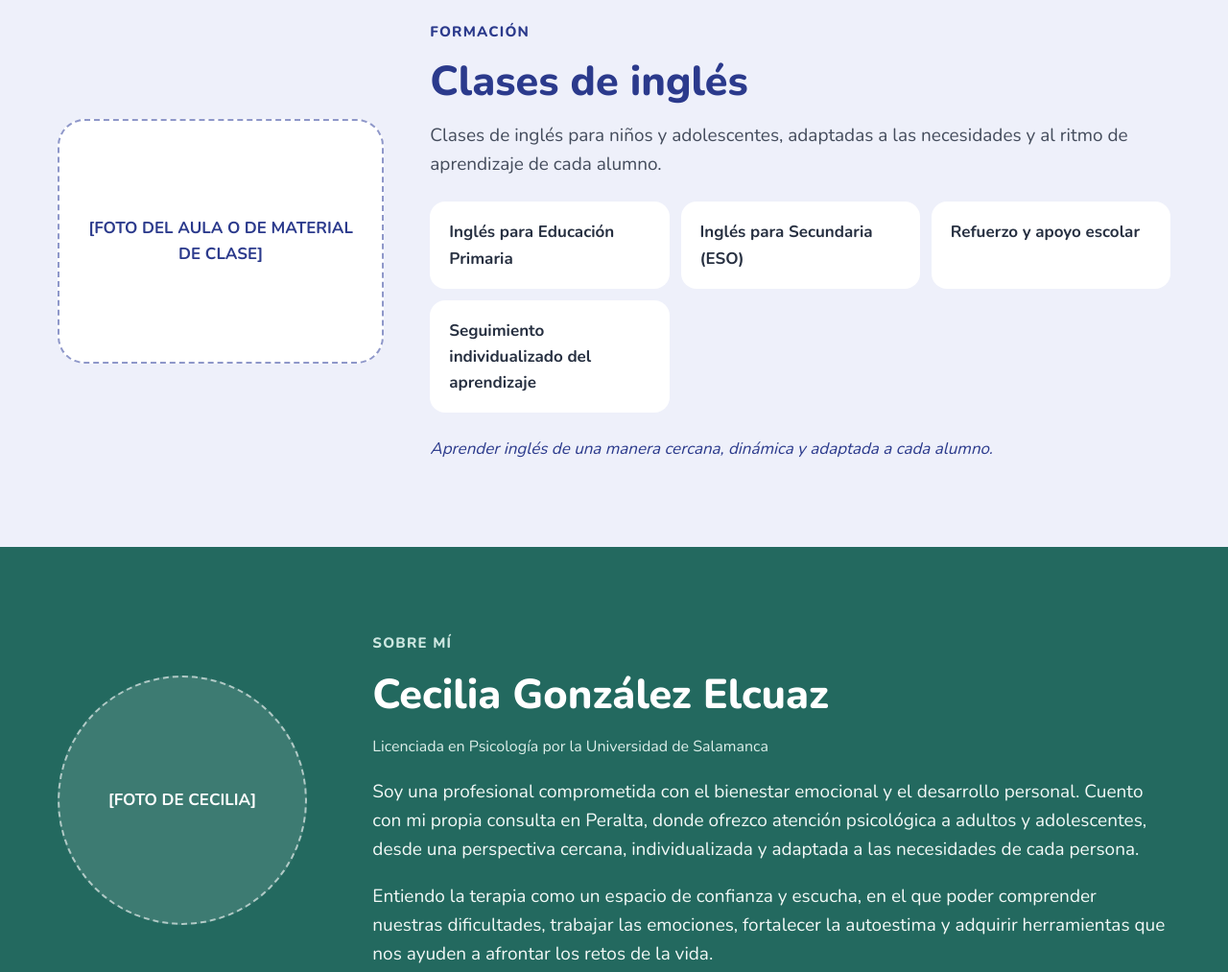
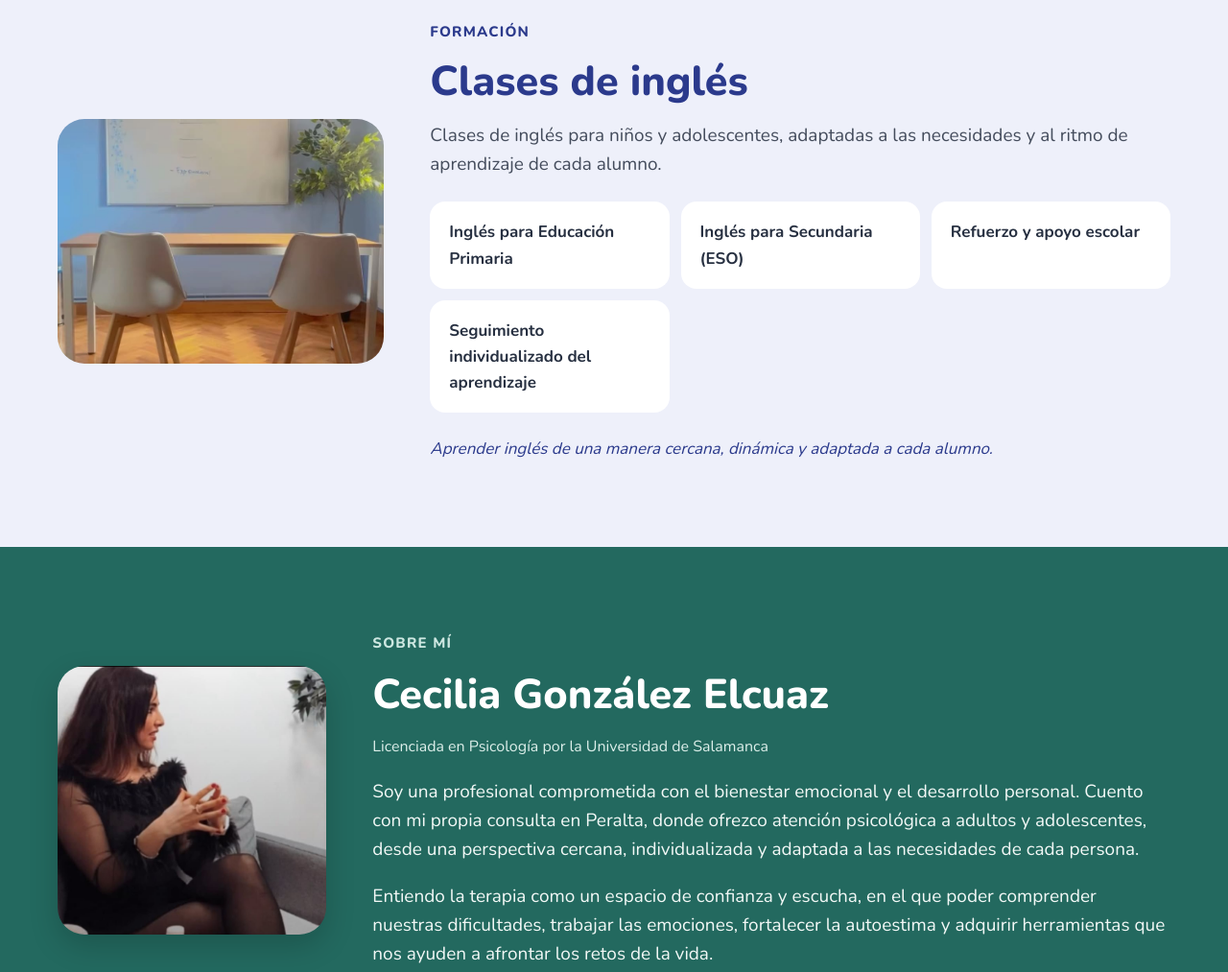
Before and after one commit to vetonek/cecilia, a plain HTML site: page index.html in a window 1280 px wide. Shown: the part 3300-4313 px from the top of the page at 96% size. Drawn offline with nearby package versions, Linux system fonts and the light colour scheme.

Commit message:
Añadir fotos de Cecilia y del aula
Co-Authored-By: Claude Opus 5.5 <noreply@anthropic.com>
Claude-Session: https://claude.ai/code/session_013XqdMojpH7WYjBmHCNsYw1

```diff
--- a/index.html
+++ b/index.html
@@ -153,7 +153,7 @@ Escríbeme por WhatsApp</a>
 <section id="ingles" style="background: #EEF0FA">
 <div style="max-width: 1160px; margin: 0 auto; padding: 88px 24px; display: flex; flex-wrap: wrap; gap: 48px; align-items: center">
 <div style="flex: 1 1 340px; min-width: 0">
-<div role="img" aria-label="Espacio reservado para una foto de las clases de inglés" style="aspect-ratio: 4 / 3; width: 100%; border-radius: 28px; background: #FFFFFF; border: 2px dashed #8E97C9; display: flex; align-items: center; justify-content: center; text-align: center; padding: 24px; box-sizing: border-box; color: #2B3A8C; font-weight: 700">[FOTO DEL AULA O DE MATERIAL DE CLASE]</div>
+<img src="img/aula.jpg" alt="Aula de la consulta en Peralta, con mesa, dos sillas y pizarra" style="aspect-ratio: 4 / 3; width: 100%; height: auto; object-fit: cover; object-position: 50% 62%; border-radius: 28px; display: block">
 </div>
 <div style="flex: 999 1 480px; min-width: 0; display: flex; flex-direction: column; gap: 16px">
 <p style="margin: 0; font-size: 15px; font-weight: 800; letter-spacing: 0.08em; text-transform: uppercase; color: #2B3A8C">Formación</p>
@@ -174,7 +174,7 @@ Escríbeme por WhatsApp</a>
 <section id="sobre-mi" style="background: #23695F; color: #FFFFFF">
 <div style="max-width: 1160px; margin: 0 auto; padding: 88px 24px; display: flex; flex-wrap: wrap; gap: 48px; align-items: center">
 <div style="flex: 1 1 280px; min-width: 0; display: flex; flex-direction: column; gap: 16px; align-items: flex-start">
-<div role="img" aria-label="Espacio reservado para la foto de Cecilia" style="width: 260px; max-width: 100%; aspect-ratio: 1 / 1; border-radius: 50%; background: rgba(255,255,255,0.12); border: 2px dashed rgba(255,255,255,0.6); display: flex; align-items: center; justify-content: center; text-align: center; padding: 24px; box-sizing: border-box; font-weight: 700">[FOTO DE CECILIA]</div>
+<img src="img/cecilia.jpg" alt="Cecilia González en la consulta" style="width: 100%; max-width: 380px; aspect-ratio: 1 / 1; height: auto; object-fit: cover; object-position: 30% 30%; border-radius: 28px; display: block; box-shadow: 0 12px 30px rgba(0,0,0,0.18)">
 </div>
 <div style="flex: 999 1 520px; min-width: 0; display: flex; flex-direction: column; gap: 18px; font-size: 19px; color: #F2F8F6">
 <p style="margin: 0; font-size: 15px; font-weight: 800; letter-spacing: 0.08em; text-transform: uppercase; color: #CDE7E1">Sobre mí</p>
```
Also changed, not shown: img/aula.jpg (added), img/cecilia.jpg (added).
